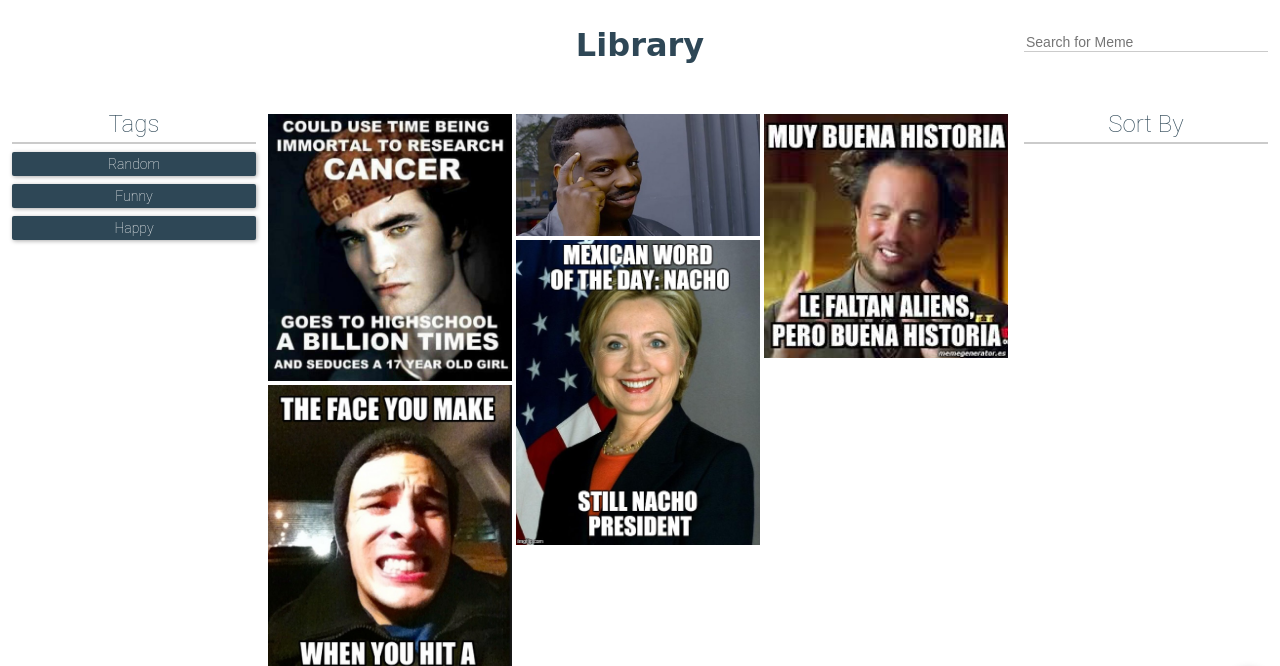
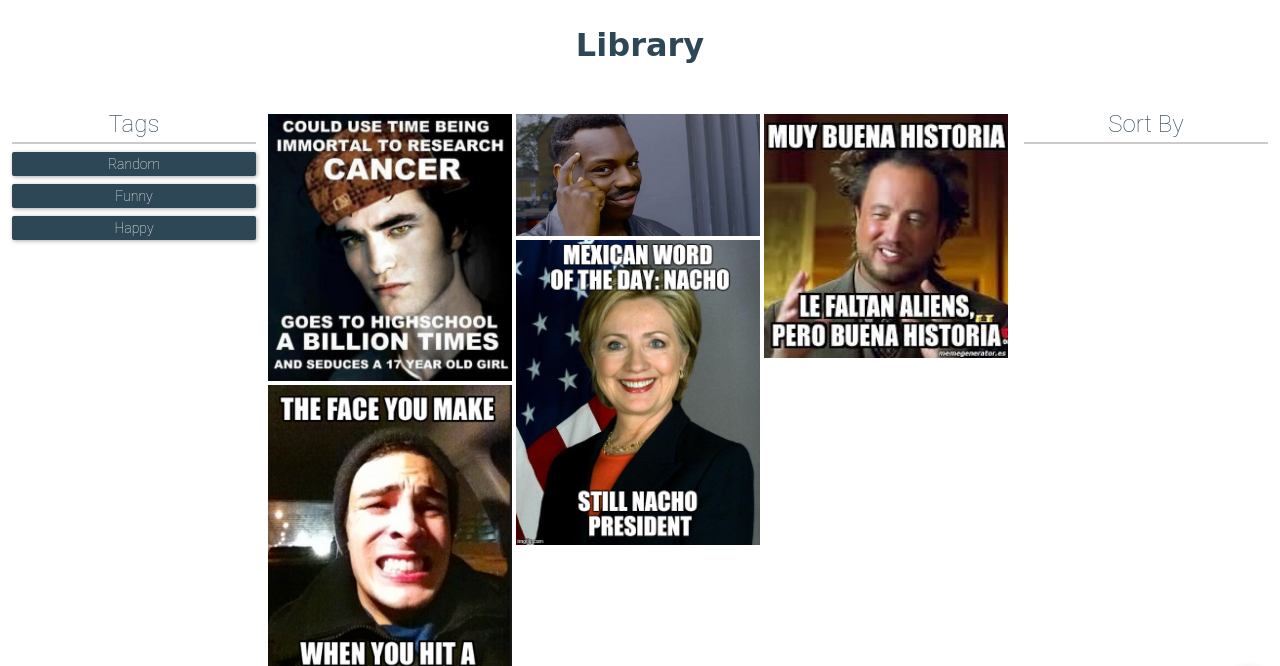
Before and after one commit to quiquemz/gotem, a website: page public/index.html in a window 1280 px wide. Shown: the top 666 px of the page. Drawn offline with nearby package versions, Linux system fonts and the light colour scheme; a web font is replaced by a local one.

```diff
--- a/public/index.html
+++ b/public/index.html
@@ -15,10 +15,6 @@
 
     <header>
         <h1>Library</h1>
-
-        <div>
-            <input name="searchMemesByName" id="search-memes-by-name" type="search" placeholder="Search for Meme">
-        </div>
     </header>
 
     <main>
```
